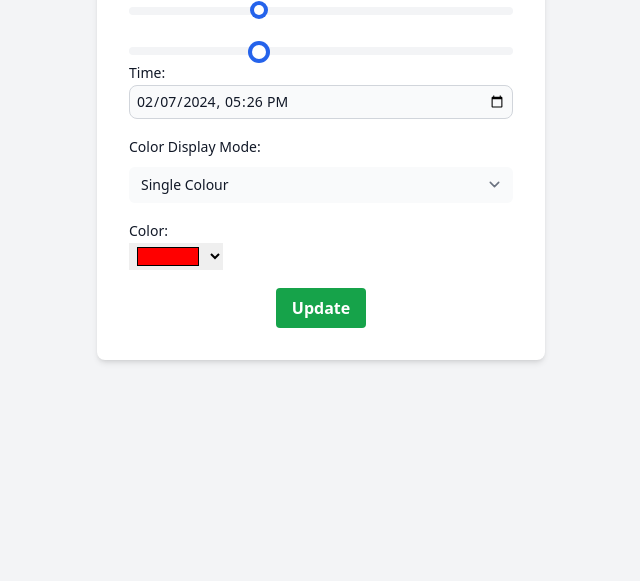
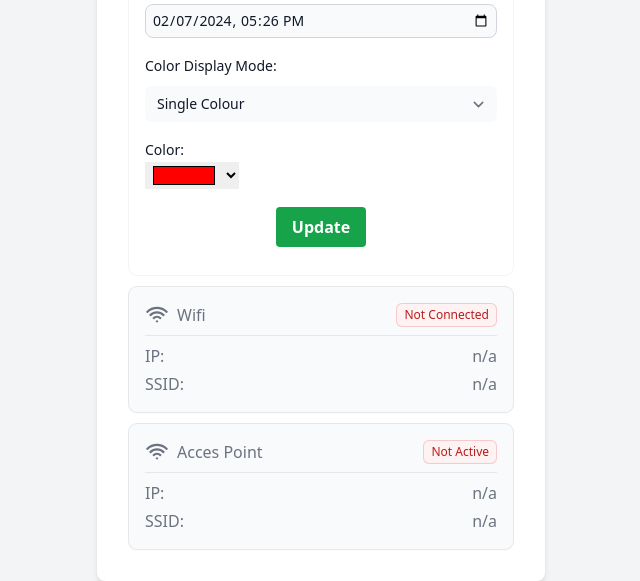
Before and after one commit to gurgleapps/Gurgle-Apps-Word-Clock, a plain HTML site: page src/www/time.html in a window 1280 px wide. Shown: the part 356-937 px from the top of the page, without its empty margins (319-959 px from the left). Before the commit the page ends 800 px from the top, so only its background shows below. Drawn offline with Linux system fonts and the light colour scheme; no server answers.

Commit message:
show wifi details

```diff
--- a/src/www/time.html
+++ b/src/www/time.html
@@ -67,48 +67,12 @@
         </div>
       </div>
 
+      <!-- controls -->
+      <div class=" rounded-lg ring-1 ring-gray-100 p-4 my-3">
 
         <div class="mb-4">
           <label for="brightnessControl" class="block text-sm font-medium leading-6 text-gray-900">Brightness: <span
               x-text="settings.brightness"></span></label>
-        <input @change="brigtnessUpdated()" type="range" id="brightnessControl" min="0" max="15"
-          x-model.number="settings.brightness" step="1" class="w-full bg-transparent cursor-pointer appearance-none disabled:opacity-50 disabled:pointer-events-none focus:outline-none
-          [&::-webkit-slider-thumb]:w-2.5
-[&::-webkit-slider-thumb]:h-2.5
-[&::-webkit-slider-thumb]:-mt-0.5
-[&::-webkit-slider-thumb]:appearance-none
-[&::-webkit-slider-thumb]:bg-white
-[&::-webkit-slider-thumb]:shadow-[0_0_0_4px_rgba(37,99,235,1)]
-[&::-webkit-slider-thumb]:rounded-full
-[&::-webkit-slider-thumb]:transition-all
-[&::-webkit-slider-thumb]:duration-150
-[&::-webkit-slider-thumb]:ease-in-out
-[&::-webkit-slider-thumb]:dark:bg-slate-700
-
-[&::-moz-range-thumb]:w-2.5
-[&::-moz-range-thumb]:h-2.5
-[&::-moz-range-thumb]:appearance-none
-[&::-moz-range-thumb]:bg-white
-[&::-moz-range-thumb]:border-4
-[&::-moz-range-thumb]:border-blue-600
-[&::-moz-range-thumb]:rounded-full
-[&::-moz-range-thumb]:transition-all
-[&::-moz-range-thumb]:duration-150
-[&::-moz-range-thumb]:ease-in-out
-
-[&::-webkit-slider-runnable-track]:w-full
-[&::-webkit-slider-runnable-track]:h-2
-[&::-webkit-slider-runnable-track]:bg-gray-100
-[&::-webkit-slider-runnable-track]:rounded-full
-[&::-webkit-slider-runnable-track]:dark:bg-gray-700
-
-[&::-moz-range-track]:w-full
-[&::-moz-range-track]:h-2
-[&::-moz-range-track]:bg-gray-100
-[&::-moz-range-track]:rounded-full
-          ">
-      </div>
-
           <input @change="brigtnessUpdated()" type="range" id="brightnessControl" min="0" max="15"
             x-model.number="settings.brightness" step="1" class="w-full bg-transparent cursor-pointer appearance-none disabled:opacity-50 disabled:pointer-events-none focus:outline-none
               [&::-webkit-slider-thumb]:w-3.5
@@ -145,6 +109,8 @@
         [&::-moz-range-track]:bg-gray-100
         [&::-moz-range-track]:rounded-full
               ">
+        </div>
+
 
 
         <div class="mb-4">
@@ -154,8 +120,9 @@
         </div>
 
         <div class="mb-4">
-        <label  for="colorMode" class="block text-sm font-medium leading-6 text-gray-900">Color Display Mode:</label>
-        <select x-model="settings.display_mode" id="colorMode"  class="mt-2 block w-full bg-gray-50 rounded-md border-0 py-1.5 pl-3 pr-10 text-gray-900 sm:text-sm sm:leading-6">
+          <label for="colorMode" class="block text-sm font-medium leading-6 text-gray-900">Color Display Mode:</label>
+          <select x-model="settings.display_mode" id="colorMode"
+            class="mt-2 block w-full bg-gray-50 rounded-md border-0 py-1.5 pl-3 pr-10 text-gray-900 sm:text-sm sm:leading-6">
             <option value="single_color">Single Colour</option>
             <option value="rainbow">Rainbow</option>
             <option value="color_per_word">Word Colours</option>
@@ -197,10 +164,76 @@
           <option>#ff6600</option>
         </datalist>
 
-      <div class="flex justify-center">
+        <div class="flex justify-center mb-3">
           <button @click.prevent="update()"
             class="bg-green-600 text-white font-semibold py-2 px-4 rounded focus:outline-none hover:bg-green-700">Update</button>
         </div>
+      </div>
+
+
+      <div class="rounded-lg bg-gray-50 shadow-sm ring-1 ring-gray-200 text-gray-500 p-4">
+        <div class="flex items-center justify-between space-x-4 border-b border-gray-200 pb-2">
+          <div class="flex items-center space-x-2">
+            <svg xmlns="http://www.w3.org/2000/svg" viewBox="0 0 24 24" fill="currentColor" class="w-6 h-6">
+              <path fill-rule="evenodd"
+                d="M1.371 8.143c5.858-5.857 15.356-5.857 21.213 0a.75.75 0 0 1 0 1.061l-.53.53a.75.75 0 0 1-1.06 0c-4.98-4.979-13.053-4.979-18.032 0a.75.75 0 0 1-1.06 0l-.53-.53a.75.75 0 0 1 0-1.06Zm3.182 3.182c4.1-4.1 10.749-4.1 14.85 0a.75.75 0 0 1 0 1.061l-.53.53a.75.75 0 0 1-1.062 0 8.25 8.25 0 0 0-11.667 0 .75.75 0 0 1-1.06 0l-.53-.53a.75.75 0 0 1 0-1.06Zm3.204 3.182a6 6 0 0 1 8.486 0 .75.75 0 0 1 0 1.061l-.53.53a.75.75 0 0 1-1.061 0 3.75 3.75 0 0 0-5.304 0 .75.75 0 0 1-1.06 0l-.53-.53a.75.75 0 0 1 0-1.06Zm3.182 3.182a1.5 1.5 0 0 1 2.122 0 .75.75 0 0 1 0 1.061l-.53.53a.75.75 0 0 1-1.061 0l-.53-.53a.75.75 0 0 1 0-1.06Z"
+                clip-rule="evenodd" />
+            </svg>
+            <div>Wifi</div>
+          </div>
+          <div x-text="settings.wifi_connected ? 'Connected' : 'Not Connected'"
+            :class="{'bg-green-50 text-green-700 ring-green-600/20': settings.wifi_connected, 'bg-red-50 text-red-700 ring-red-600/20': !settings.wifi_connected}"
+            class="inline-flex items-center rounded-md px-2 py-1 text-xs font-medium  ring-1 ring-inset ">
+            Not Connected</div>
+        </div>
+
+        <div class="flex items-center justify-between space-x-4 mt-2">
+          <div>IP:</div>
+          <div x-text="settings.wifi_connected ? settings.wifi_ip_address : 'n/a'">n/a</div>
+        </div>
+
+        <div class="flex items-center justify-between space-x-4 mt-1">
+          <div>SSID:</div>
+          <div x-text="settings.wifi_connected ? settings.wifi_ssid : 'n/a'">n/a</div>
+        </div>
+      </div>
+
+      <div class="rounded-lg bg-gray-50 shadow-sm ring-1 ring-gray-200 text-gray-500 p-4 mt-3">
+        <div class="flex items-center justify-between space-x-4 border-b border-gray-200 pb-2">
+          <div class="flex items-center space-x-2">
+            <svg xmlns="http://www.w3.org/2000/svg" viewBox="0 0 24 24" fill="currentColor" class="w-6 h-6">
+              <path fill-rule="evenodd"
+                d="M1.371 8.143c5.858-5.857 15.356-5.857 21.213 0a.75.75 0 0 1 0 1.061l-.53.53a.75.75 0 0 1-1.06 0c-4.98-4.979-13.053-4.979-18.032 0a.75.75 0 0 1-1.06 0l-.53-.53a.75.75 0 0 1 0-1.06Zm3.182 3.182c4.1-4.1 10.749-4.1 14.85 0a.75.75 0 0 1 0 1.061l-.53.53a.75.75 0 0 1-1.062 0 8.25 8.25 0 0 0-11.667 0 .75.75 0 0 1-1.06 0l-.53-.53a.75.75 0 0 1 0-1.06Zm3.204 3.182a6 6 0 0 1 8.486 0 .75.75 0 0 1 0 1.061l-.53.53a.75.75 0 0 1-1.061 0 3.75 3.75 0 0 0-5.304 0 .75.75 0 0 1-1.06 0l-.53-.53a.75.75 0 0 1 0-1.06Zm3.182 3.182a1.5 1.5 0 0 1 2.122 0 .75.75 0 0 1 0 1.061l-.53.53a.75.75 0 0 1-1.061 0l-.53-.53a.75.75 0 0 1 0-1.06Z"
+                clip-rule="evenodd" />
+            </svg>
+            <div>Acces Point</div>
+          </div>
+          <div x-text="settings.ap_active ? 'Active' : 'Not Active'"
+            :class="{'bg-green-50 text-green-700 ring-green-600/20': settings.wifi_connected, 'bg-red-50 text-red-700 ring-red-600/20': !settings.wifi_connected}"
+            class="inline-flex items-center rounded-md px-2 py-1 text-xs font-medium  ring-1 ring-inset ">
+            Not Active</div>
+        </div>
+
+        <div class="flex items-center justify-between space-x-4 mt-2">
+          <div>IP:</div>
+          <div x-text="settings.ap_active ? settings.ap_address : 'n/a'">n/a</div>
+        </div>
+
+        <div class="flex items-center justify-between space-x-4 mt-1">
+          <div>SSID:</div>
+          <div x-text="settings.ap_active ? settings.ap_ssid : 'n/a'">n/a</div>
+        </div>
+      </div>
+
+
+
+
+
+
+
+
+
+
 
 
     </div>
@@ -212,7 +245,7 @@
 
     function clock(e) {
       return {
-        settings: { 'brightness': 5, 'display_mode': 'single_color', 'rainbow': [255, 0, 0]},
+        settings: { 'brightness': 5, 'display_mode': 'single_color', 'rainbow': [255, 0, 0], 'wifi_connected': false },
         timeDisplay: [0, 0, 0, 0, 0, 0],
         path: 'http://192.168.1.161', // use this for development
         newTimeString: '2099-01-02T03:04:05',
@@ -258,6 +291,7 @@
           this.settings.minute_color = this.hexToRgbArray(this.minuteColorHex)
           this.settings.past_to_color = this.hexToRgbArray(this.pastToColorHex)
           this.settings.hour_color = this.hexToRgbArray(this.hourColorHex)
+
           const response = await fetch(this.path + '/set-clock-settings', {
             method: 'POST',
             headers: {
```
Also changed, not shown: build/package.json, src/www/styles.css, 1 other file. Lines whose indentation alone changed are shown as unchanged.
